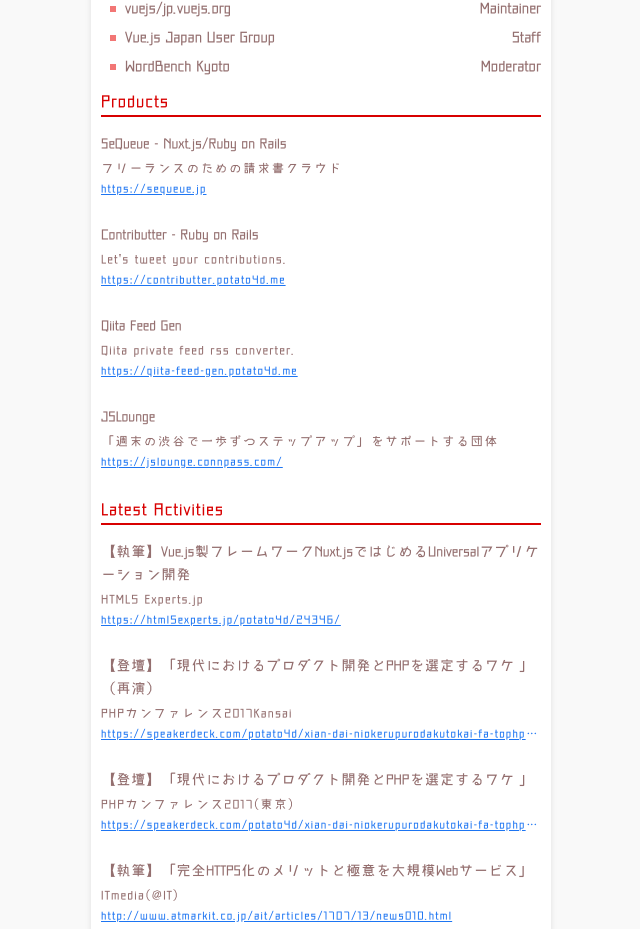
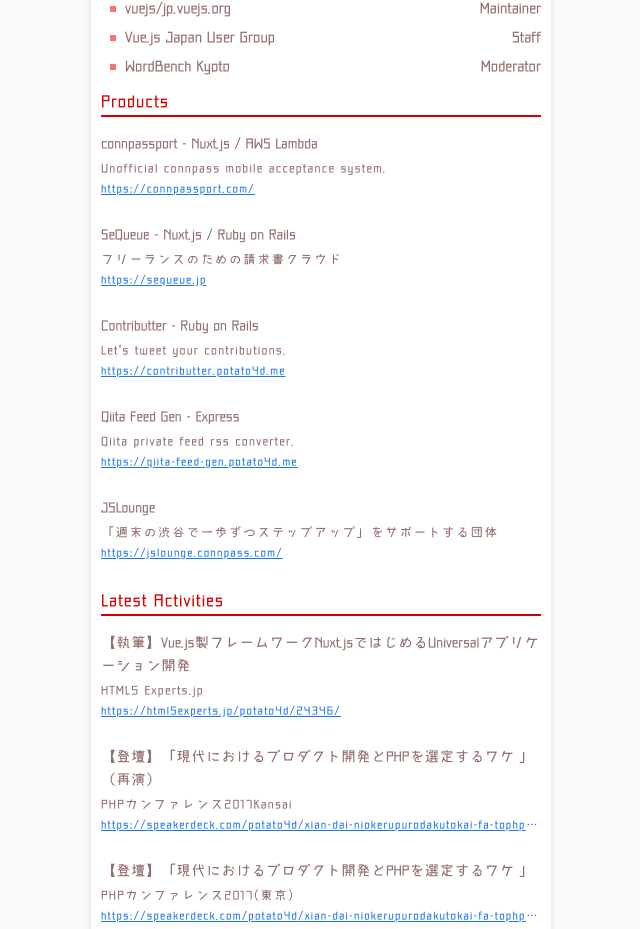
Before and after one commit to potato4d/potato4d.me, a Nuxt app: page / in a window 1280 px wide. Shown: the part 835-1764 px from the top of the page, without its empty margins (319-959 px from the left). Built offline with nearby package versions, Linux system fonts and the light colour scheme.

Commit message:
Add connpassport

```diff
--- a/pages/index.vue
+++ b/pages/index.vue
@@ -62,7 +62,13 @@
     <section>
       <h1>Products</h1>
       <dl>
-        <dt>SeQueue - Nuxt.js/Ruby on Rails</dt>
+        <dt>connpassport - Nuxt.js / AWS Lambda</dt>
+        <dd>
+          <span>Unofficial connpass mobile acceptance system.</span><br>
+          <span class="link"><a href="https://connpassport.com/" target="_blank" rel="noopener" >https://connpassport.com/</a></span>
+        </dd>
+
+        <dt>SeQueue - Nuxt.js / Ruby on Rails</dt>
         <dd>
           <span>フリーランスのための請求書クラウド</span><br>
           <span class="link"><a href="https://sequeue.jp" target="_blank" rel="noopener" >https://sequeue.jp</a></span>
@@ -74,7 +80,7 @@
           <span class="link"><a href="https://contributter.potato4d.me" target="_blank" rel="noopener" >https://contributter.potato4d.me</a></span>
         </dd>
 
-        <dt>Qiita Feed Gen</dt>
+        <dt>Qiita Feed Gen - Express</dt>
         <dd>
           <span>Qiita private feed rss converter.</span><br>
           <span class="link"><a href="https://qiita-feed-gen.potato4d.me" target="_blank" rel="noopener" >https://qiita-feed-gen.potato4d.me</a></span>
```
